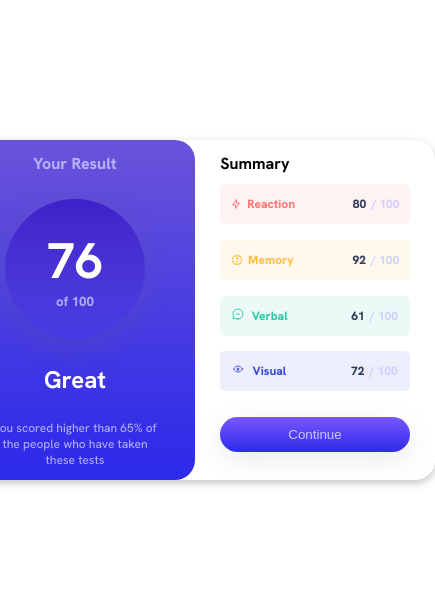
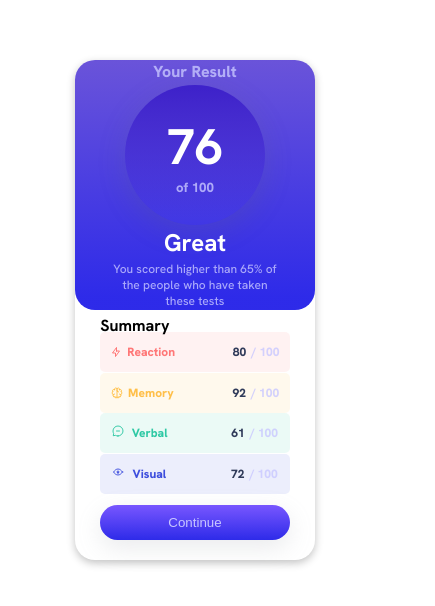
Before and after one commit to Kkrilin/results-summary-component, a plain HTML site: page index.html in a window 390 px wide. Shown: the part 112-718 px from the top of the page, 435 px wide, since content can reach past the window. Drawn offline with Linux system fonts and the light colour scheme.

Commit message:
add responsive for mobile
used media query for responsiveness for mobile

```diff
--- a/styles.css
+++ b/styles.css
@@ -6,9 +6,7 @@
   box-sizing: border-box;
   /* font-family: Hanken Grotesk; */
 }
-p {
-  /* font-size: 18px; */
-}
+
 body {
   display: flex;
   justify-content: center;
@@ -166,3 +164,12 @@ body .main-container .right-container {
       .attribution a {
         color: hsl(228, 45%, 44%);
       } */
+
+@media only screen and (max-width: 580px) {
+  body .main-container {
+    flex-direction: column;
+    width: 240px;
+    /* max-width: 480px; */
+    height: 500px;
+  }
+}
```
